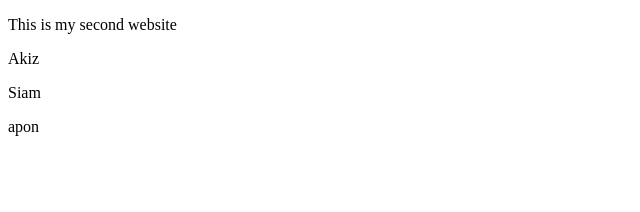
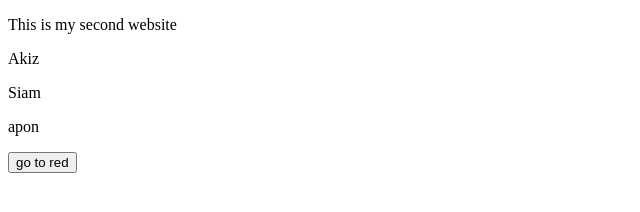
Before and after one commit to AkizIslam/my-second-website, a plain HTML site: page index.html in a window 1280 px wide. Shown: the whole page, without its empty margins (0-640 px from the left). Drawn offline with Linux system fonts and the light colour scheme.

Commit message:
button-create

```diff
--- a/index.html
+++ b/index.html
@@ -13,5 +13,6 @@
         <p>Siam</p>
         <p>apon</p>
     </div>
+    <button>go to red</button>
 </body>
 </html>
```
